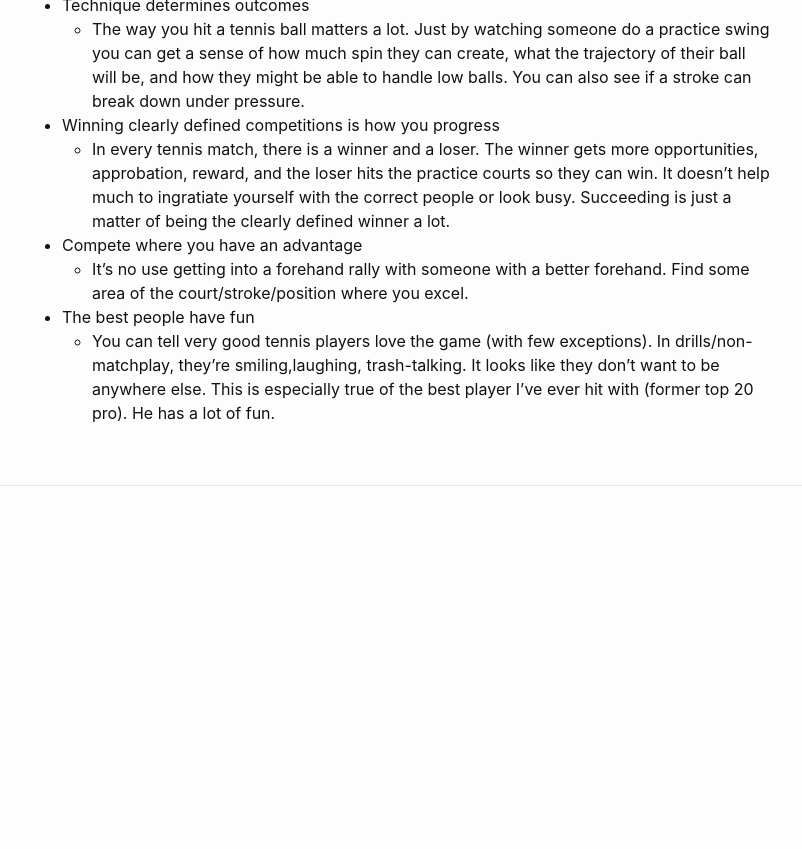
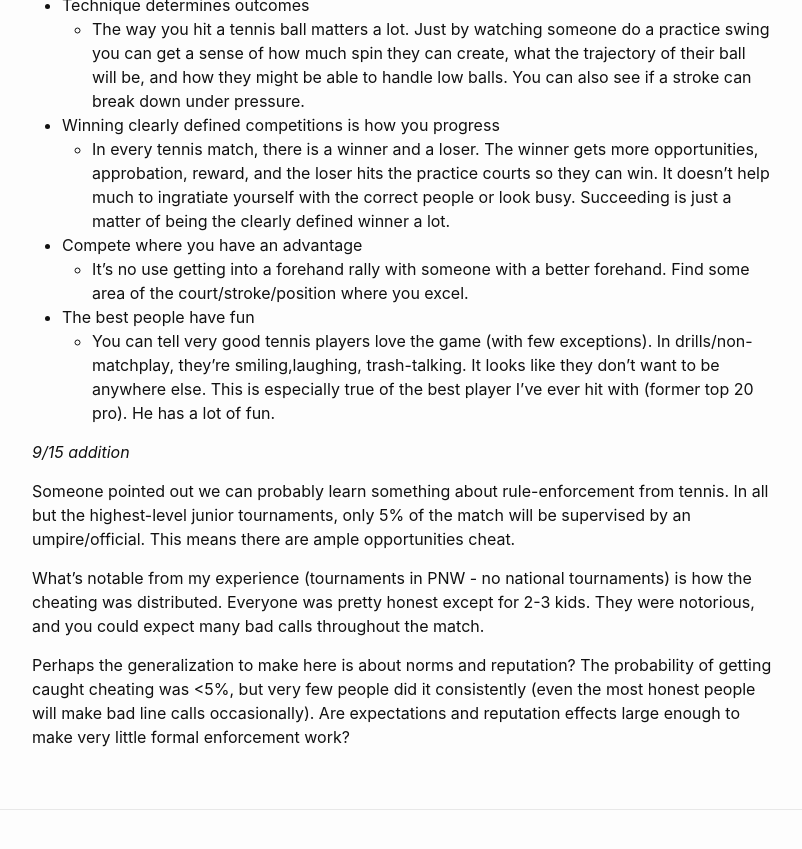
Before and after one commit to riley-wilson/rw_blog, a Jekyll site: the page built from _posts/2021-09-13-tennis.md, in a window 1280 px wide and 900 px high, scrolled down 1312 px. Shown: the top 849 px of the window, without its empty margins (238-1040 px from the left). Built offline with Jekyll 4.4.1, drawn with Linux system fonts in a browser that asks for light colours; before the commit the page ends 1888 px from its top, so only the background shows below that.

Commit message:
cheating update

```diff
--- a/_posts/2021-09-13-tennis.md
+++ b/_posts/2021-09-13-tennis.md
@@ -33,3 +33,11 @@ The upshot is that I’ve been in/around the game for a while. When I was younge
   * It's no use getting into a forehand rally with someone with a better forehand. Find some area of the court/stroke/position where you excel.
 * The best people have fun
   * You can tell very good tennis players love the game (with few exceptions). In drills/non-matchplay, they're smiling,laughing, trash-talking. It looks like they don't want to be anywhere else. This is especially true of the best player I've ever hit with (former top 20 pro). He has a lot of fun.
+
+*9/15 addition*
+
+Someone pointed out we can probably learn something about rule-enforcement from tennis. In all but the highest-level junior tournaments, only 5% of the match will be supervised by an umpire/official. This means there are ample opportunities cheat.
+
+What's notable from my experience (tournaments in PNW - no national tournaments) is how the cheating was distributed. Everyone was pretty honest except for 2-3 kids. They were notorious, and you could expect many bad calls throughout the match.
+
+Perhaps the generalization to make here is about norms and reputation? The probability of getting caught cheating was <5%, but very few people did it consistently (even the most honest people will make bad line calls occasionally). Are expectations and reputation effects large enough to make very little formal enforcement work?
```
